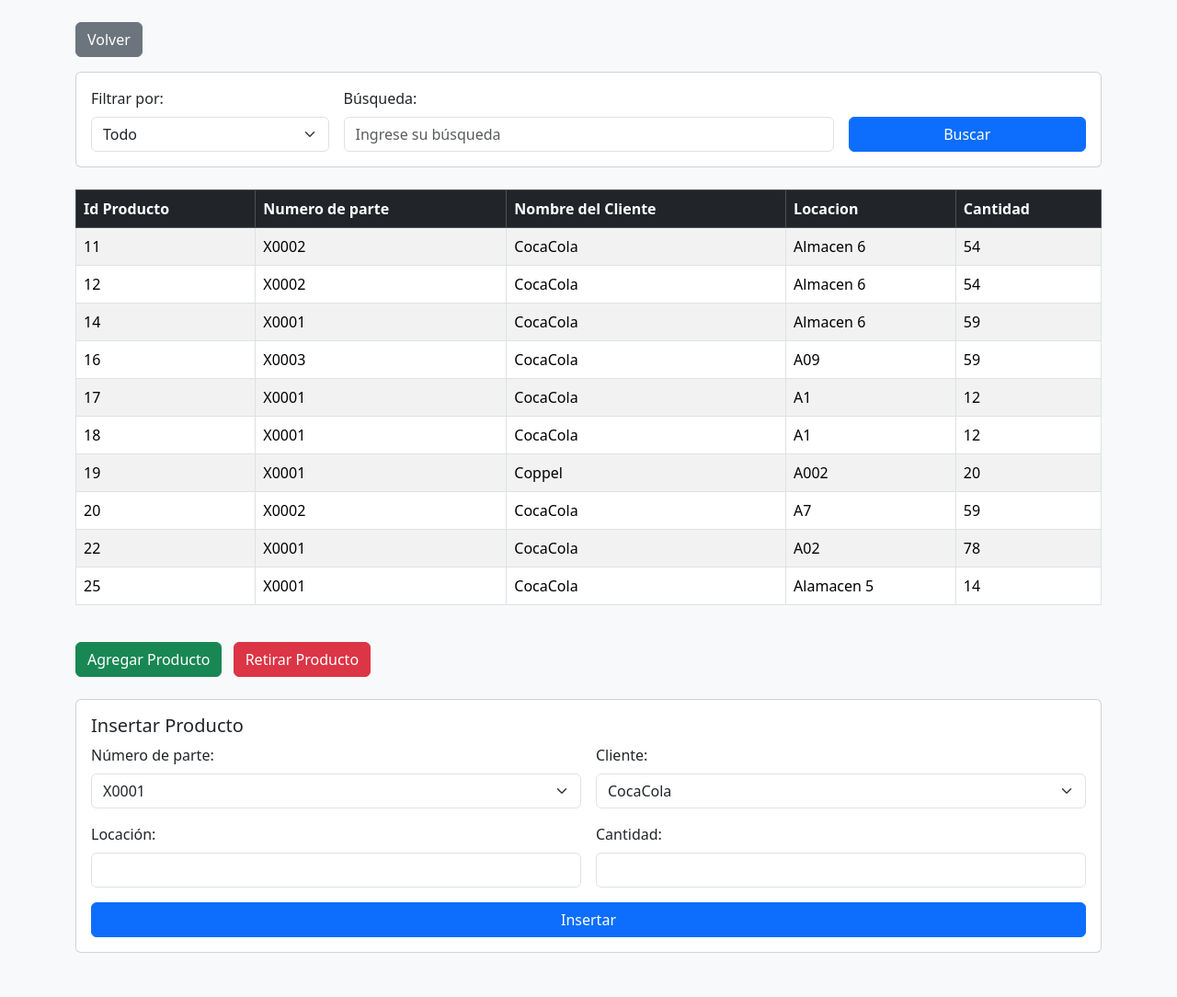
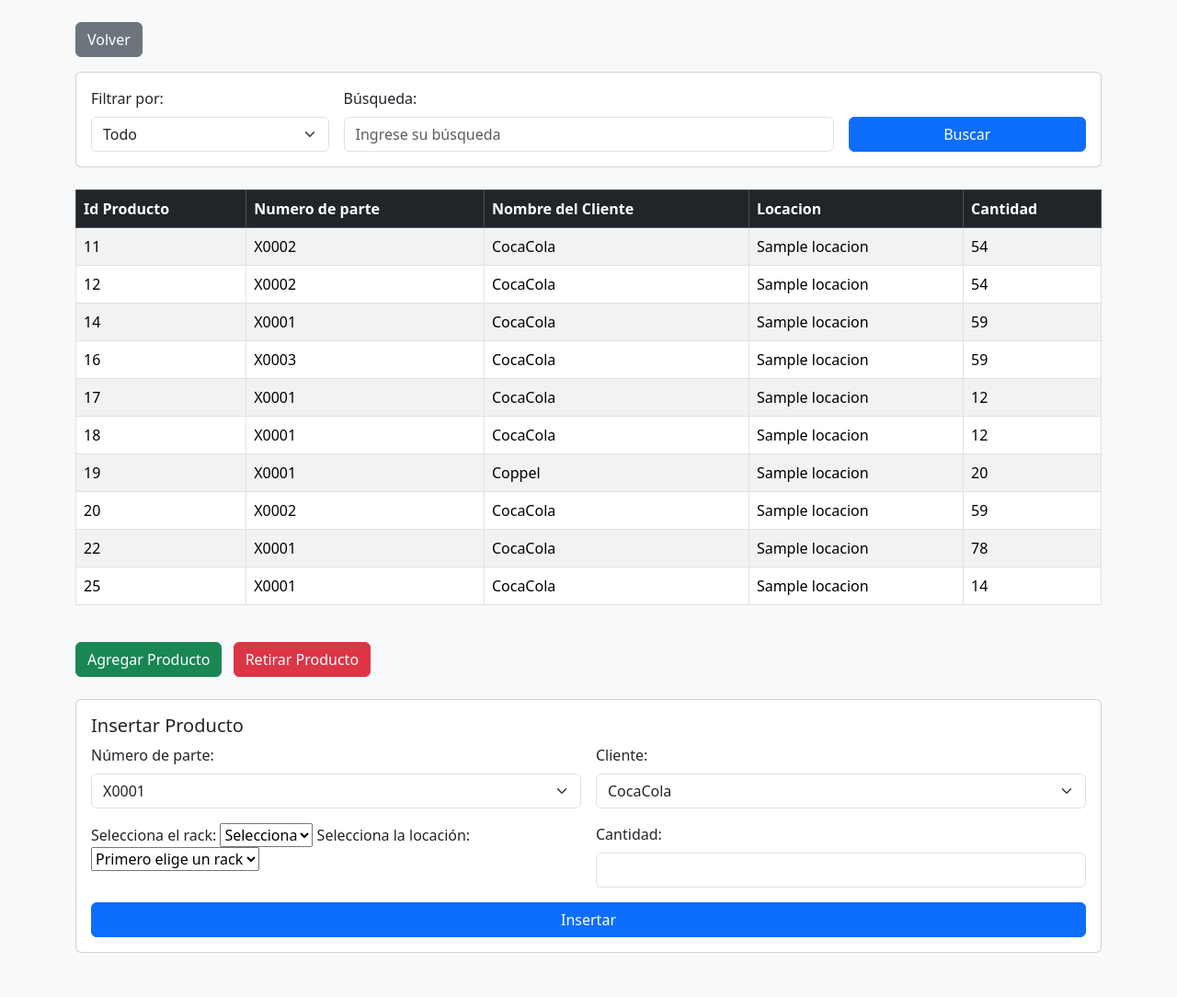
Before and after one commit to Leyenddx/Proyecto_DB, a PHP site: page /pagina_inventario.php in a window 1280 px wide, after a click on "Agregar Producto". Shown: the whole page at 92% size. Run offline with PHP 8.4, Linux system fonts and the light colour scheme; data comes from the database, SQL or seed files in the repository; tables that the repository leaves empty or names only in its code hold one stand-in row (values such as "Sample post").

Commit message:
Add files via upload
Segunda version del proyecto

```diff
--- a/ejemploformulario/iniciar_sesion.php
+++ b/ejemploformulario/iniciar_sesion.php
@@ -15,7 +15,7 @@ if(isset($_POST['entrar']))
 
     $contrasena = $_POST['contrasena'];
 
-    $consulta = "SELECT * FROM tablaejemplo WHERE nombre = '$nombre' AND contrasena = '$contrasena'";
+    $consulta = "SELECT * FROM usuarios WHERE nombre = '$nombre' AND contrasena = '$contrasena'";
     $resultado = mysqli_query($conexion,$consulta);
 
     if(mysqli_num_rows($resultado)>0)
--- a/ejemploformulario/pagina_historial.php
+++ b/ejemploformulario/pagina_historial.php
@@ -33,7 +33,7 @@ $conexion = mysqli_connect('localhost','root','','dbejemplo');
             <?php
                 $consulta = "SELECT h.id_move, u.nombre, h.tipo, h.id_producto, h.fecha_hora
                              FROM historial h
-                             JOIN tablaejemplo u ON h.id_usuario = u.id";
+                             JOIN usuarios u ON h.id_usuario = u.id";
                 $resultado = mysqli_query($conexion, $consulta);
 
                 while ($mostrar = mysqli_fetch_array($resultado)) {
--- a/ejemploformulario/pagina_inventario.php
+++ b/ejemploformulario/pagina_inventario.php
@@ -72,20 +72,26 @@
                     </thead>
                     <tbody>
                         <?php
-                        $consulta = "SELECT inventario.id_producto, parte.nombre AS nombre_parte, cliente.nombre AS nombre_cliente, inventario.locacion, inventario.cantidad
+                        //Esta tabla funciona correctamente
+                            $consulta = "SELECT inventario.id_producto, parte.nombre AS nombre_parte, cliente.nombre AS nombre_cliente, locacion.nombre_locacion AS nombre_locacion, inventario.cantidad
                                         FROM inventario
                                         INNER JOIN parte ON inventario.id_parte = parte.id_parte
-                                     INNER JOIN cliente ON inventario.id_cliente = cliente.id_cliente";
+                                        INNER JOIN cliente ON inventario.id_cliente = cliente.id_cliente
+                                        INNER JOIN locacion ON inventario.id_locacion = locacion.id_locacion";
 
+            //El filtro funciona correctamente
     if($categoria != "*" && !empty($filtro)) {
         if($categoria == "num_parte") {
             $consulta .= " WHERE parte.nombre LIKE '%$filtro%'";
         } elseif($categoria == "nombre_cliente") {
             $consulta .= " WHERE cliente.nombre LIKE '%$filtro%'";
+        } elseif($categoria == "locacion") {
+            $consulta .= " WHERE locacion.nombre_locacion LIKE '%$filtro%'"; // Filtrar por nombre_locacion en lugar de id_locacion
         } else {
             $consulta .= " WHERE inventario.$categoria LIKE '%$filtro%'";
         }
     }
+
 
                             $resultado = mysqli_query($conexion, $consulta);
                             while($mostrar = mysqli_fetch_array($resultado)) {
@@ -94,7 +100,7 @@
                                 <td><?php echo $mostrar['id_producto'] ?></td>
                                 <td><?php echo $mostrar['nombre_parte'] ?></td>
                                 <td><?php echo $mostrar['nombre_cliente'] ?></td>
-                            <td><?php echo $mostrar['locacion'] ?></td>
+                                <td><?php echo $mostrar['nombre_locacion'] ?></td>
                                 <td><?php echo $mostrar['cantidad'] ?></td>
                             </tr>
                         <?php } ?>
@@ -107,6 +113,7 @@
                 <input type="button" value="Retirar Producto" class="btn btn-danger" onclick="mostrarformulario('form_eliminar')">
             </div>
 
+                            <!--Este formulario es el que esta dando problemas -->
             <div id="form_insertar" class="formulario card mb-4">
                 <div class="card-body">
                     <h5 class="card-title">Insertar Producto</h5>
@@ -115,6 +122,7 @@
                             <label class="form-label">Número de parte:</label>
                             <select name="num_parte" class="form-select">
                                 <?php
+                                    //Muestra el numero de parte en forma de lista
                                     $consulta1 = "SELECT nombre FROM parte;";
                                     $resultado1 = mysqli_query($conexion, $consulta1);
                                     while ($mostrar = mysqli_fetch_array($resultado1)) {
@@ -127,6 +135,7 @@
                             <label class="form-label">Cliente:</label>
                             <select name="cliente" class="form-select">
                                 <?php
+                                //Muestra el cliente en forma de lista
                                     $consulta1 = "SELECT nombre FROM cliente;";
                                     $resultado1 = mysqli_query($conexion, $consulta1);
                                     while ($mostrar = mysqli_fetch_array($resultado1)) {
@@ -136,8 +145,21 @@
                             </select>
                         </div>
                         <div class="col-md-6">
-                        <label class="form-label">Locación:</label>
-                        <input type="text" name="locacion" class="form-control">
+
+                            <label for="num_rack">Selecciona el rack:</label>
+                                <select id="num_rack" name="num_rack" onchange="cargarLocaciones(this.value)">
+                                    <option value="">Selecciona</option>
+                                    <option value="1">Rack 1</option>
+                                    <option value="2">Rack 2</option>
+                                    <option value="3">Rack 3</option>
+                                </select>
+
+                            <label for="locacion">Selecciona la locación:</label>
+                            <select id="locacion" name="locacion">
+                            <option value="">Primero elige un rack</option>
+                            </select>
+
+
                         </div>
                         <div class="col-md-6">
                             <label class="form-label">Cantidad:</label>
@@ -172,5 +194,29 @@
                 formulario.style.display = (formulario.style.display === "none" || formulario.style.display === "") ? "block" : "none";
             }
         </script>
+
+    <script>
+    function cargarLocaciones(numRack) {
+        let locacionSelect = document.getElementById("locacion");
+        locacionSelect.innerHTML = ""; // Limpiar opciones previas
+
+        if (numRack === "") {
+            locacionSelect.innerHTML = '<option value="">Primero elige un rack</option>';
+            return;
+        }
+
+        fetch("obtener_locaciones.php?num_rack=" + numRack)
+            .then(response => response.json())
+            .then(data => {
+                data.forEach(loc => {
+                    let option = document.createElement("option");
+                    option.value = loc.id_locacion;
+                    option.textContent = loc.nombre_locacion;
+                    locacionSelect.appendChild(option);
+                });
+            });
+    }
+    </script>
+
     </body>
     </html>
--- a/ejemploformulario/registrar_usuario.php
+++ b/ejemploformulario/registrar_usuario.php
@@ -19,7 +19,7 @@
             exit();
         }
 
-        $insertar_datos = "INSERT INTO tablaejemplo VALUES('$nombre','$contrasena','')";
+        $insertar_datos = "INSERT INTO usuarios VALUES('$nombre','$contrasena','')";
         $ejecutar_insertar = mysqli_query($conexion, $insertar_datos);
 
         if ($ejecutar_insertar) {
```
Also changed, not shown: ejemploformulario/movimiento_inventario.php (+4 -3 lines), ejemploformulario/obtener_locaciones.php (added, +16 -0 lines). Lines whose indentation alone changed are shown as unchanged.
